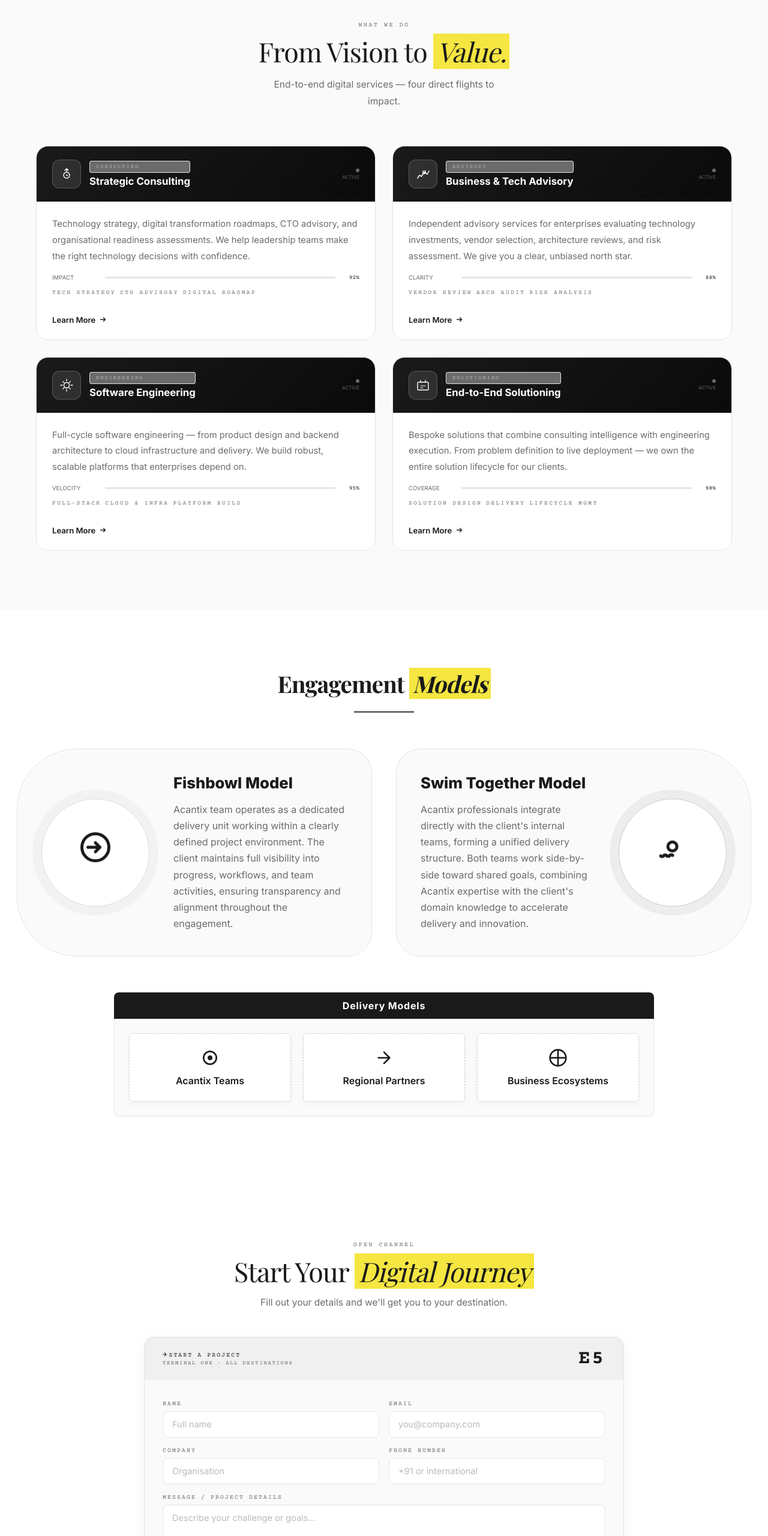
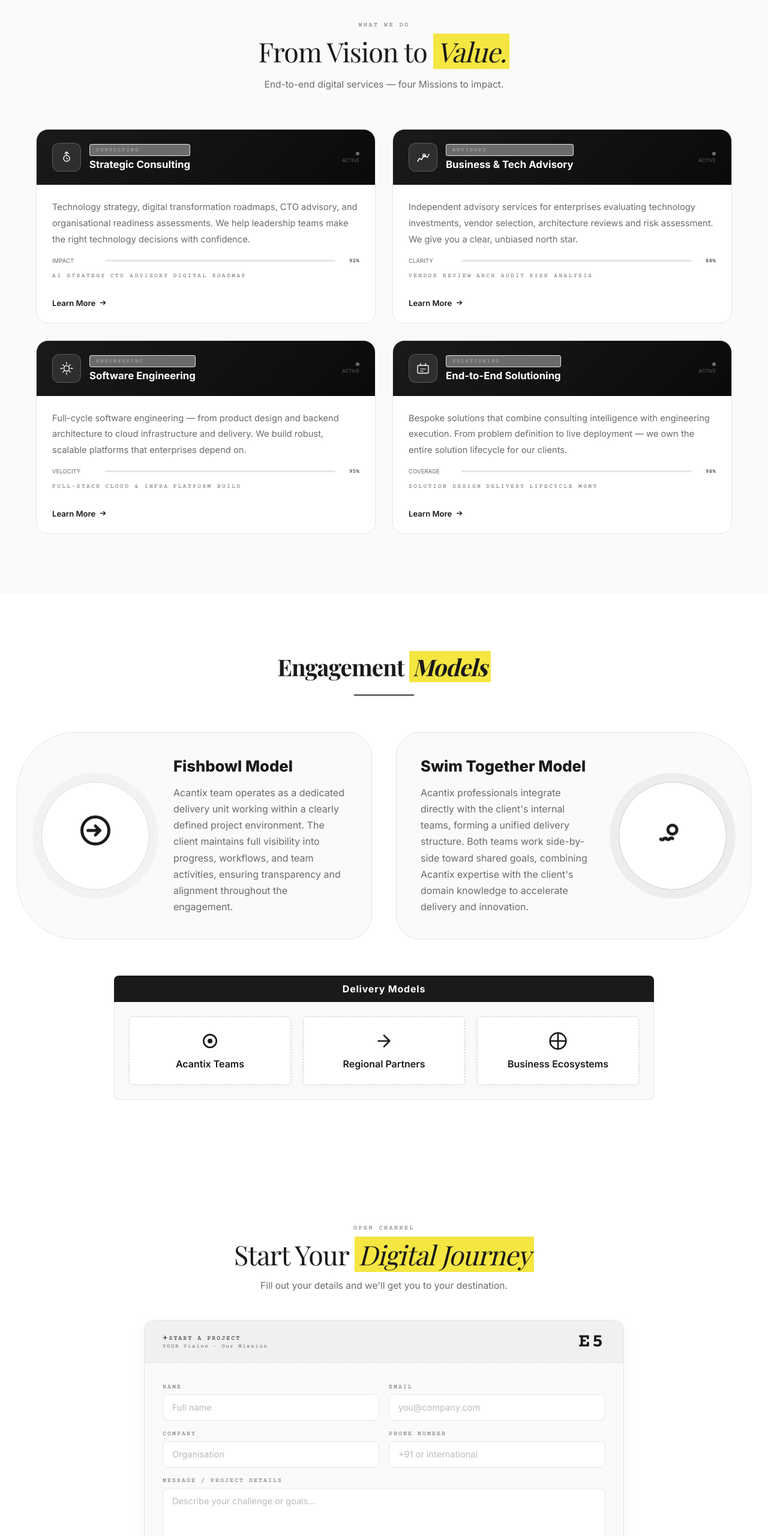
Before and after one commit to Rehan989/acantix, a plain HTML site: page index.html in a window 1280 px wide. Shown: the part 3500-6060 px from the top of the page at 60% size. Drawn offline with nearby package versions, Linux system fonts and the light colour scheme; a web font is replaced by a local one.

Commit message:
Update index.html

```diff
--- a/index.html
+++ b/index.html
@@ -1978,7 +1978,7 @@
                     <div style="display:flex;align-items:center;gap:8px;">
                         <div
                             style="width:6px;height:6px;border-radius:50%;background:var(--green);animation:bl 2s ease-in-out infinite;">
-                        </div><span class="dep-top-label">✈ ACANTIX TERMINAL ONE — DEPARTURES</span>
+                        </div><span class="dep-top-label">✈ ACANTIX MISSION TERMINAL</span>
                     </div>
                     <span class="dep-top-time" id="clock">--:--:--</span>
                 </div>
@@ -2296,7 +2296,7 @@
                 <span class="stag">WHAT WE DO</span>
                 <h2>From Vision to <span class="hl">Value.</span></h2>
                 <p style="color:var(--gray);font-size:.97rem;max-width:420px;margin:12px auto 0;line-height:1.8;">
-                    End-to-end digital services — four direct flights to impact.</p>
+                    End-to-end digital services — four Missions to impact.</p>
             </div>
 
             <style>
@@ -2457,7 +2457,7 @@
                             <span class="bp-perc">92%</span>
                         </div>
                         <div style="display:flex;gap:7px;flex-wrap:wrap;margin-top:14px;">
-                            <span class="stag" style="font-size:0.6rem;">TECH STRATEGY</span>
+                            <span class="stag" style="font-size:0.6rem;">AI STRATEGY</span>
                             <span class="stag" style="font-size:0.6rem;">CTO ADVISORY</span>
                             <span class="stag" style="font-size:0.6rem;">DIGITAL ROADMAP</span>
                         </div>
@@ -2494,7 +2494,7 @@
                     <div class="bp-body">
                         <p style="color:var(--gray);font-size:0.92rem;line-height:1.82;margin-bottom:14px;">Independent
                             advisory services for enterprises evaluating technology investments, vendor selection,
-                            architecture reviews, and risk assessment. We give you a clear, unbiased north star.</p>
+                            architecture reviews and risk assessment. We give you a clear, unbiased north star.</p>
                         <div class="bp-perf">
                             <span class="mono" style="font-size:0.6rem;color:var(--gray);min-width:80px;">CLARITY</span>
                             <div class="bp-bar">
@@ -2728,7 +2728,7 @@
                 <div class="ticket-stub">
                     <div>
                         <div class="ticket-stub-label">✈START A PROJECT</div>
-                        <div class="ticket-stub-sub">TERMINAL ONE · ALL DESTINATIONS</div>
+                        <div class="ticket-stub-sub">YOUR Vision · Our Mission</div>
                     </div>
                     <div class="ticket-stub-gate">E5</div>
                 </div>
@@ -2797,7 +2797,7 @@
             <div class="rwy-lt"></div>
             <div class="rwy-lt"></div>
         </div>
-        <div class="rwy-tag">Ideas meet code.</div>
+        <div class="rwy-tag">Vision meets Value</div>
     </div>
 
     <!-- FOOTER -->
@@ -2833,7 +2833,7 @@
             <div class="f-col">
                 <h4>OFFICE</h4>
                 <ul>
-                    <li><a href="#">USA · Global Delivery</a></li>
+                    <li><a href="#">USA · India. Global Delivery</a></li>
                     <li><a href="mailto:ai@acantix.com">ai@acantix.com</a></li>
                 </ul>
             </div>
```
